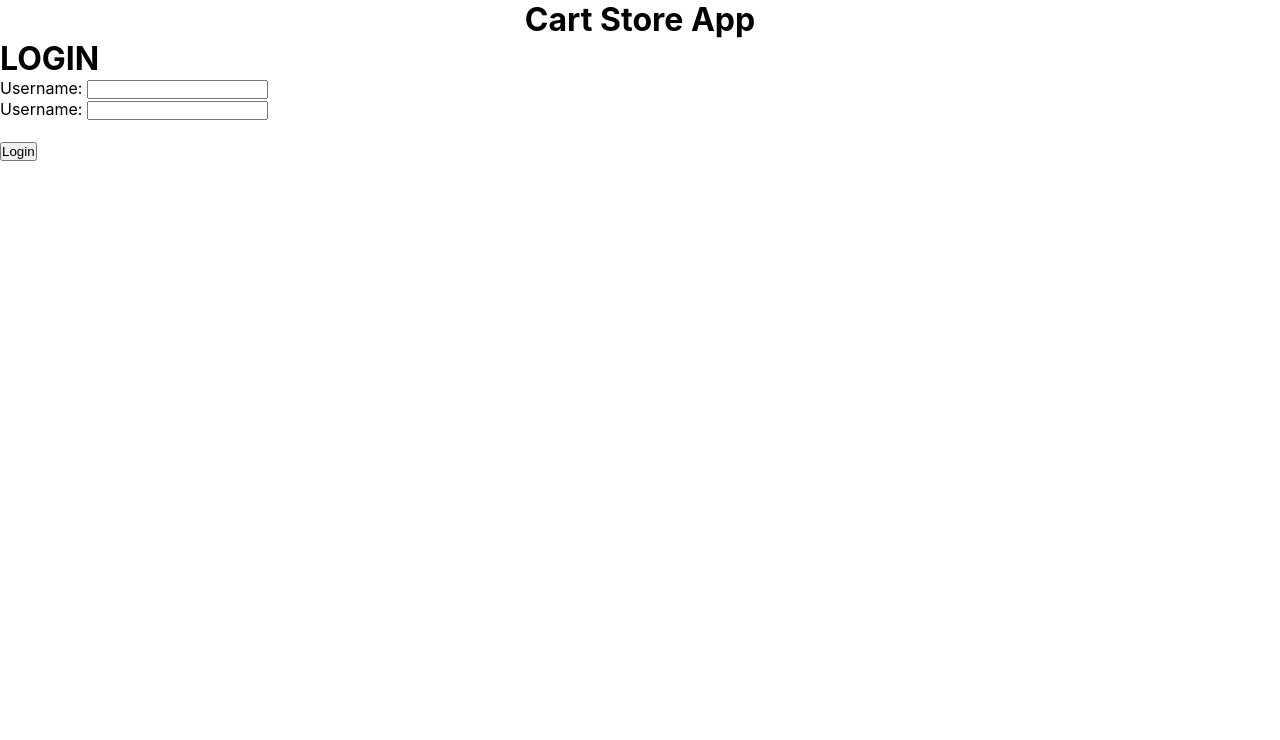
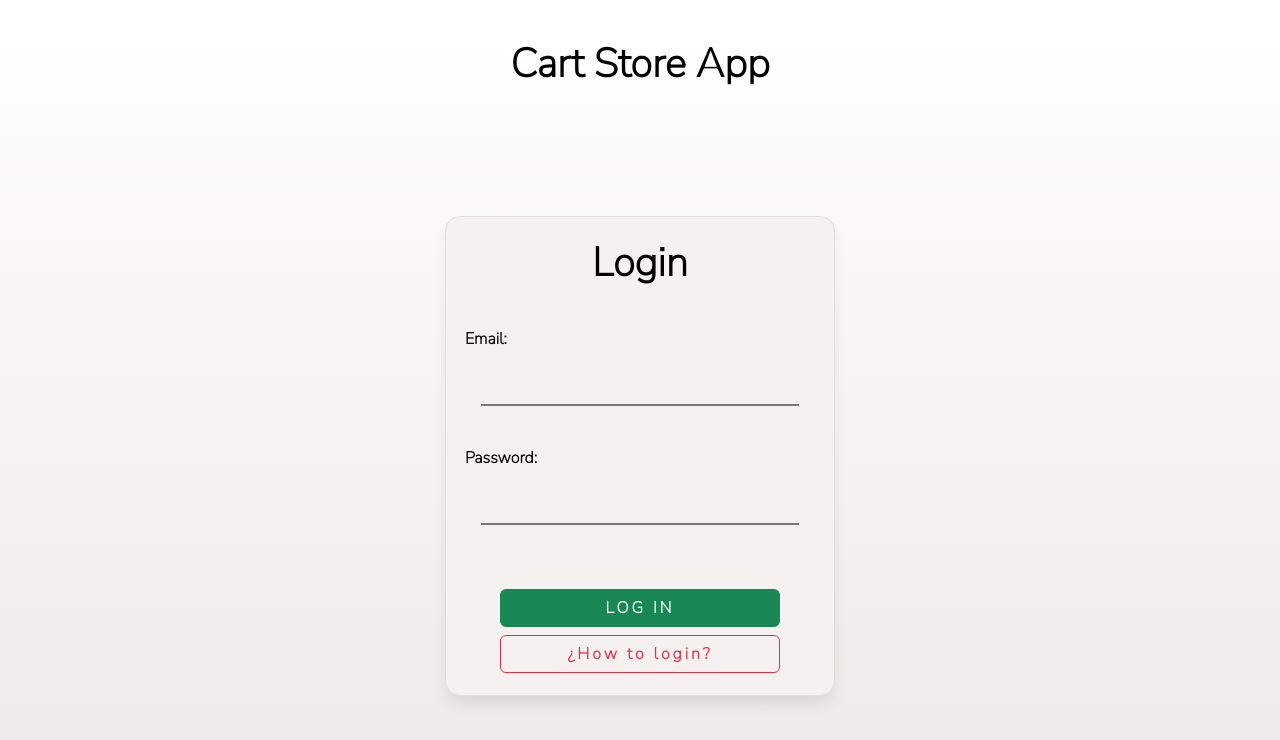
Before and after one commit to alejandroacd/clothe-network, a React (Vite) app: page / in a window 1280 px wide. Shown: the top 740 px of the page. Built offline with nearby package versions, Linux system fonts and the light colour scheme; no server answers.

Commit message:
Validation created and styles implemented

```diff
--- a/package.json
+++ b/package.json
@@ -11,8 +11,10 @@
   },
   "dependencies": {
     "axios": "^1.4.0",
+    "bootstrap": "^5.3.0-alpha3",
     "react": "^18.2.0",
-    "react-dom": "^18.2.0"
+    "react-dom": "^18.2.0",
+    "sass": "^1.62.1"
   },
   "devDependencies": {
     "@types/react": "^18.0.28",
--- a/src/App.css
+++ b/src/App.css
@@ -1,5 +1,8 @@
+
+  @import url('https://fonts.googleapis.com/css2?family=Nunito+Sans:wght@200&display=swap');
 * {
   margin:0;
   padding:0;
   box-sizing: border-box;
+  font-family: 'Nunito Sans', sans-serif;
 }
--- a/src/App.jsx
+++ b/src/App.jsx
@@ -1,32 +1,11 @@
-import { useEffect, useState,Suspense } from 'react'
+
 import './App.css'
-import axios from 'axios'
 // components
 import Header from  './views/Header/Header'
 import Login from './views/Login/Login'
-
+import 'bootstrap/dist/css/bootstrap.css'
 
 function App() {
-
-  const [data,setData] = useState({})
-
-  const dataToUser = (d) => {
-    setData(d)
-  }
-
-  useEffect(() => {
-
-    axios.get('https://dummyjson.com/users/20')
-    .then(res => {
-      dataToUser(res.data)
-      console.log(data)
-
-    })
-    .catch((e) => {
-      console.log(e)
-    })
-  },[])
-
 
   return (
 
--- a/src/index.css
+++ b/src/index.css
@@ -1,4 +1,12 @@
 :root {
-  font-family: Inter, system-ui, Avenir, Helvetica, Arial, sans-serif;
-  background-color: rgba(255, 255, 255, 0.87);
+
+ height: 100vh;
+ font-family: Inter, system-ui, Avenir, Helvetica, Arial, sans-serif;
 }
+
+body {
+  background: #ECE9E6;  /* fallback for old browsers */
+  background: -webkit-linear-gradient(to bottom, #FFFFFF, #ECE9E6);  /* Chrome 10-25, Safari 5.1-6 */
+  background: linear-gradient(to bottom, #FFFFFF, #ECE9E6); /* W3C, IE 10+/ Edge, Firefox 16+, Chrome 26+, Opera 12+, Safari 7+ */
+
+}
--- /dev/null
+++ b/src/utils/getUsers.js
@@ -0,0 +1,10 @@
+import axios from 'axios'
+
+
+const  getUsers = async () => {
+ return axios.get('https://dummyjson.com/users?limit=10')
+
+}
+
+
+export default getUsers
--- a/src/views/Header/Header.jsx
+++ b/src/views/Header/Header.jsx
@@ -1,3 +1,4 @@
+import '../Header/Header.scss'
 const Header = () => {
     return (
         <header >
--- /dev/null
+++ b/src/views/Header/Header.scss
@@ -0,0 +1,5 @@
+header h1 {
+    color: black;
+    font-weight: bold;
+    margin:1em;
+}
--- a/src/views/Login/Login.jsx
+++ b/src/views/Login/Login.jsx
@@ -1,23 +1,91 @@
-
+import '../Login/Login.scss'
+import { useRef } from 'react'
+import { useEffect, useState } from 'react';
+import getUsers from '../../utils/getUsers'
 
 const Login = () => {
 
+    const modalRef = useRef();
+    const emailRef = useRef();
+    const passwordRef = useRef();
+    const [error,setError] = useState()
+    const [users, setUsers] = useState([])
+
+    const showModal = (e) => {
+        e.preventDefault()
+       modalRef.current.style.opacity = "1";
+       modalRef.current.style.pointerEvents = 'auto'
+    }
+
+    const closeModal = (e) => {
+        e.preventDefault()
+        modalRef.current.style.opacity = "0"
+        modalRef.current.style.pointerEvents = 'none'
+    }
+    const validate = (e,email,password) => {
+
+        e.preventDefault()
+        const isValidEmail = users.find(user => email === user.email)
+        const isValidPassword = users.find(user => password === user.password)
+
+        if(!isValidEmail && !isValidPassword) {
+            setError('Some of the data provided is incorrectly')
+        }
+        else if(isValidEmail && isValidPassword){
+            setError('')
+            console.log('Log in successful :)')
+        }
+    }
+
+
+    useEffect(() => {
+        getUsers()
+        .then(res => setUsers(res.data.users))
+        .catch(e => console.log(e))
+    },[])
+
+    useEffect(() => {
+        console.log(users)
+    },[users])
+
+
     return (
-        <div className="login_card">
-            <form action="">
+        <div className="login_card container d-flex justify-content-center mt-5">
+
+            <div ref={modalRef} className='modal_bg'>
+
+              <div className='modal-box container'>
+              <span onClick={closeModal}> x </span>
+                <h1> ¿How to login? </h1>
+                <p> The database of users is an JSON object provided by https://dummyjson.com/users?limit=10</p>
+                <br />
+                <p> <b> For example, you can try with: </b> </p> <br/>
+
+                <p> <b> Email: </b>  hbingley1@plala.or.jp </p>
+                <p> <b> Password:  </b> CQutx25i8r </p>
+                <br/>
+                <button onClick={closeModal} className='btn btn-outline-dark w-50'> Volver</button>
+              </div>
+            </div>
+
+
+            <form>
                 <h1>
-                    LOGIN
+                   Login
                 </h1>
 
-                <label htmlFor="username">Username: </label>
-                <input type='text'></input>
+                {error ? <div className='text-danger text-center mb-3'> {error}  </div> : null}
+
+                <label htmlFor="email">Email: </label>
+                <input ref={emailRef} name="email" type='email' />
                 <br />
-                <label htmlFor="username">Username: </label>
-                <input type='text'></input>
+                <label htmlFor="username">Password: </label>
+                <input ref={passwordRef}  name="password" type='password' />
 
                 <br/>
                 <br />
-                <button type="submit"> Login </button>
+                <button onClick={(e) => validate(e,emailRef.current.value,passwordRef.current.value)} className='btn btn-success mb-2' type='button'> LOG IN </button>
+                <button onClick={showModal} className='btn btn-outline-danger'> ¿How to login? </button>
             </form>
         </div>
     )
--- /dev/null
+++ b/src/views/Login/Login.scss
@@ -0,0 +1,121 @@
+.login_card {
+    align-items: center;
+    height: 50vh;
+    color: black;
+
+    .modal_bg {
+        transform: scale(1);
+
+  transition:
+    transform 0.3s cubic-bezier(0.465, 0.183, 0.153, 0.946),
+    opacity 0.3s cubic-bezier(0.465, 0.183, 0.153, 0.946);
+        background-color: rgb(0, 0, 0);
+        /* Fallback color */
+        background-color: rgba(0, 0, 0, 0.4);
+        /* Black w/ opacity */
+        position: fixed;
+        width: 100%;
+        height: 120vh;
+        padding-top: 100px;
+        display: block;
+        justify-content: center;
+        align-items: center;
+        opacity: 0;
+        pointer-events: none;
+
+        .modal-box {
+            transition: 1s all;
+            width: 100%;
+            height: 70%;
+            border-radius: 10px;
+            background-color: #DDDDDD;
+            z-index: 3 !important;
+            padding:1em;
+            @media (min-width:1024px) {
+                width: 30%;
+                height: 45%;
+            }
+
+            span {
+                color: black;
+                font-size: 1.5em;
+                font-weight: bold;
+                margin: 1em;
+                float: right;
+                cursor: pointer;
+            }
+
+            h1 {
+                margin: 1em;
+            }
+
+            p {
+                font-size:1.2em;
+            }
+            button {
+                margin-left: 25%;
+            }
+        }
+    }
+
+    form {
+        display: flex;
+        flex-direction: column;
+        margin-top: 5em;
+        background-color: #F6F1F1;
+        border: 0.5px solid #DDDDDD;
+        width: 100%;
+        padding: 1.2em;
+        border-radius: 15px;
+        box-shadow: 0px 10px 15px -3px rgba(0, 0, 0, 0.1);
+
+    }
+
+    @media (min-width:1024px) {
+        height: 70vh;
+
+        form {
+            height: 60vh;
+            width: 35%;
+            align-content: center;
+            justify-content: center;
+        }
+    }
+
+
+
+    h1 {
+        text-align: center;
+        font-weight: bold;
+        margin-bottom: 1em;
+        ;
+    }
+
+    label {
+        font-weight: bold;
+    }
+
+    input {
+        margin: 1em;
+        padding: 0.4em;
+        border-top: none;
+        border-right: none;
+        border-left: none;
+        font-weight: bold;
+        background-color: transparent
+    }
+
+    input:focus {
+        outline: none;
+    }
+
+    button {
+        width: 80%;
+        margin: 0 auto;
+        font-weight: bold;
+        letter-spacing: 3px;
+
+    }
+
+
+}
```
Also changed, not shown: 1 other file (tests, documents, lock files or other folders).
